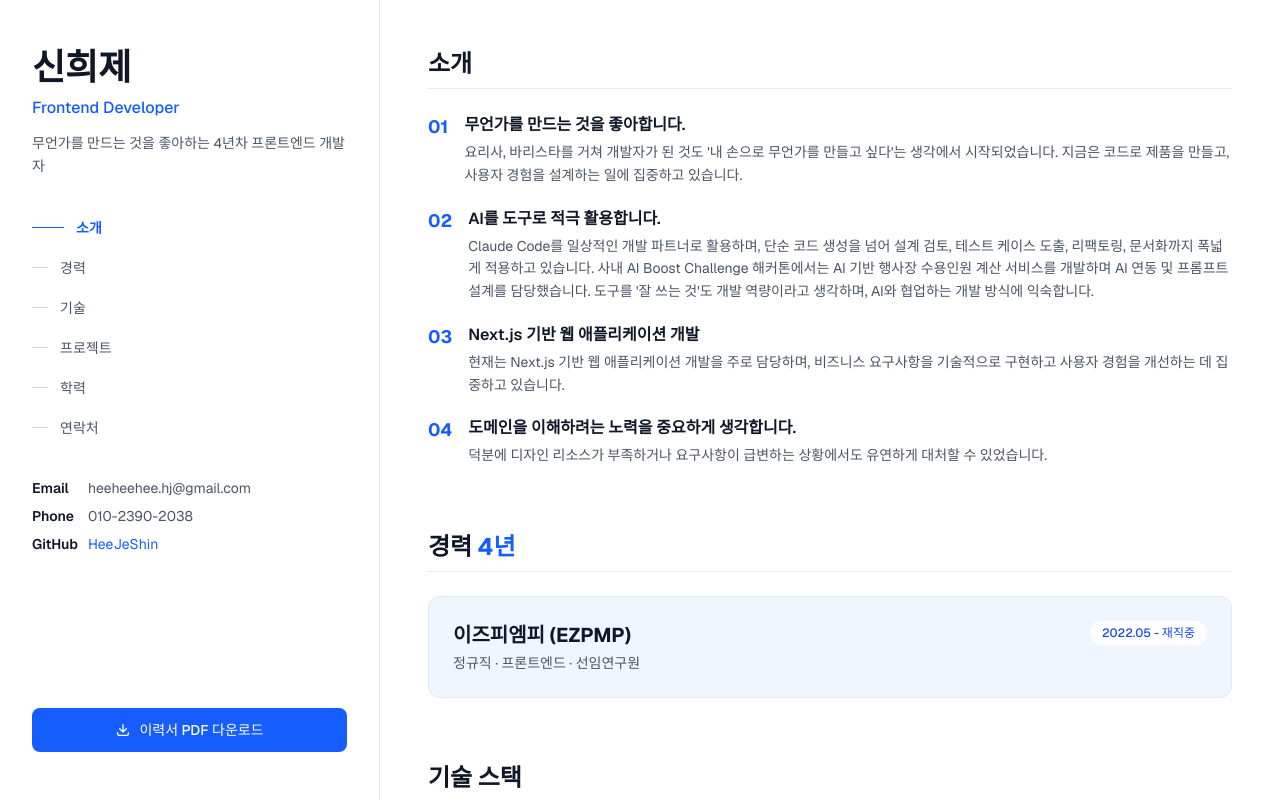
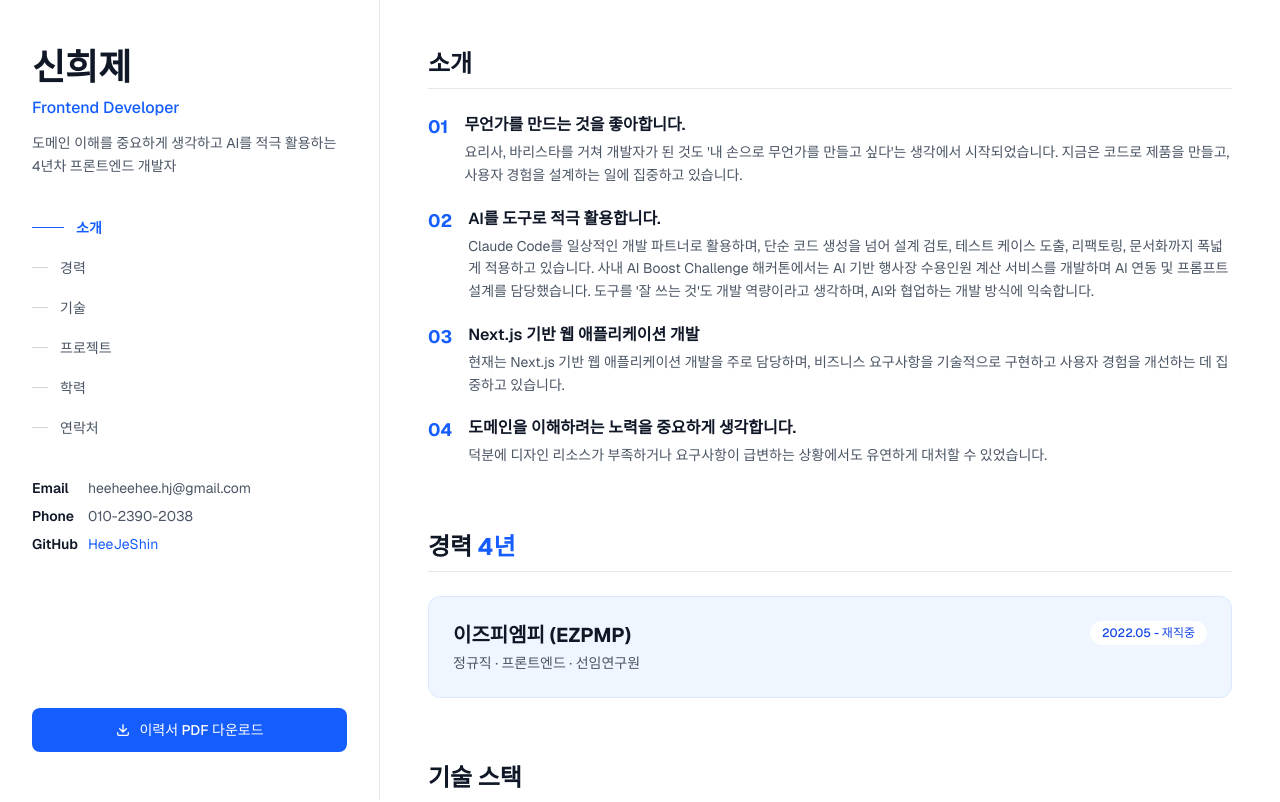
Before and after one commit to HeeJeShin/portfolio, a Next.js app: page / in a window 1280 px wide. Shown: the top 802 px of the page. Built offline with nearby package versions, Linux system fonts and the light colour scheme.

Commit message:
docs: 사이드바 소개문 도메인 이해·AI 활용 강조로 변경
Co-Authored-By: Claude Opus 4.5 <noreply@anthropic.com>

```diff
--- a/app/_components/Sidebar.tsx
+++ b/app/_components/Sidebar.tsx
@@ -39,7 +39,7 @@ export const Sidebar = () => {
           <h1 className="text-4xl font-bold text-gray-900 mb-2">신희제</h1>
           <p className="text-base text-blue-600 font-medium">Frontend Developer</p>
           <p className="mt-3 text-sm text-gray-600 leading-relaxed">
-            무언가를 만드는 것을 좋아하는 4년차 프론트엔드 개발자
+            도메인 이해를 중요하게 생각하고 AI를 적극 활용하는 4년차 프론트엔드 개발자
           </p>
         </div>
 
```
